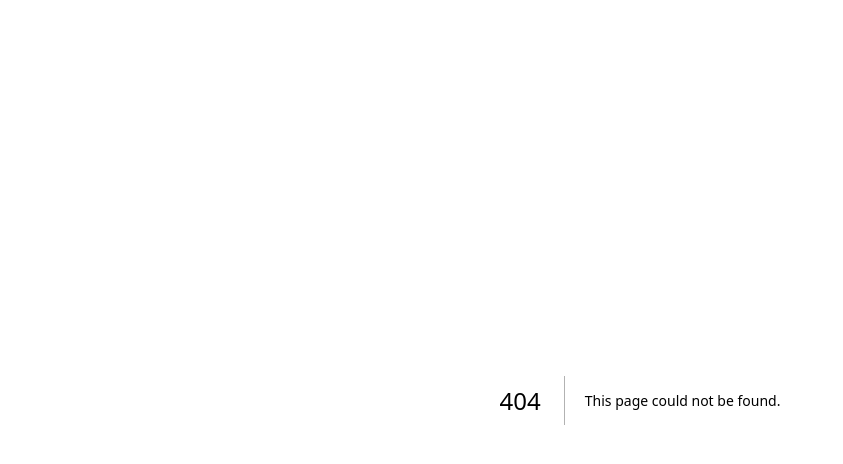
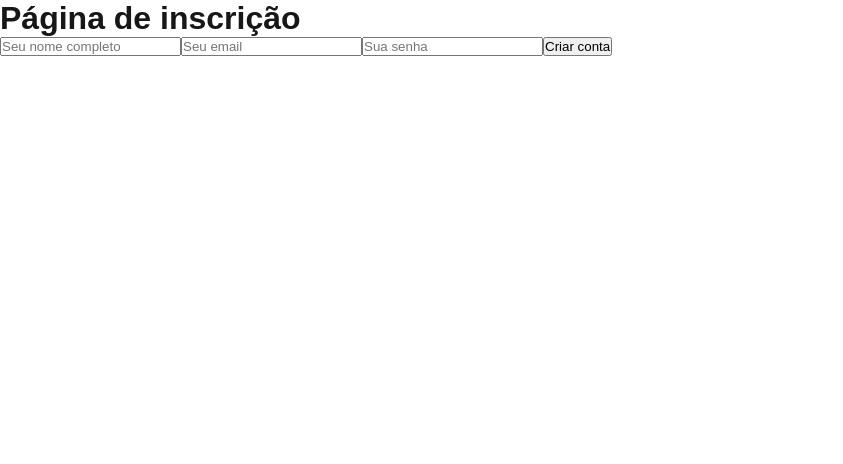
Before and after one commit to leocode7/autenticacao_better_auth, a Next.js app: page /inscricao in a window 1280 px wide. Before the commit this address had no page. Shown: the top 464 px of the page, without its empty margins (0-843 px from the left). Built offline with nearby package versions, Linux system fonts and the light colour scheme.

Commit message:
Inclusão da página de inscrição

```diff
--- a/src/app/login/page.tsx
+++ b/src/app/entrar/page.tsx
@@ -1,4 +1,4 @@
-import styles from "./login.module.css"
+import styles from "./entrar.module.css"
 
 const LoginPage = () => {
   return (
--- /dev/null
+++ b/src/app/inscricao/page.tsx
@@ -0,0 +1,35 @@
+"use client";
+
+import styles from "./inscricao.module.css"
+
+const InscricaoPage = () => {
+  return (
+    <div>
+      <h1>Página de inscrição</h1>
+
+      <form action="">
+        <input
+          name="name"
+          placeholder="Seu nome completo"
+          required
+          type="text"
+        />
+        <input
+          name="email"
+          type="email"
+          placeholder="Seu email"
+          required
+        />
+        <input
+          name="password"
+          type="password"
+          placeholder="Sua senha"
+          required
+        />
+        <button type="submit">Criar conta</button>
+      </form>
+    </div>
+  )
+}
+
+export default InscricaoPage;
--- a/src/app/page.module.css
+++ b/src/app/page.module.css
@@ -1,4 +1,8 @@
 .page {
+  display: flex;
+  flex-direction: column;
+  gap: 10px;
+
   background-color: aqua;
   min-height: 100vh;
   color: black;
--- a/src/app/page.tsx
+++ b/src/app/page.tsx
@@ -5,8 +5,8 @@ export default function HomePage() {
   return (
     <div className={styles.page}>
       <h1>BEM VINDO À HOME</h1>
-
-      <Link href={"/login"}>Entrar</Link>
+      <Link href={"/inscricao"}>Increver-se</Link>
+      <Link href={"/entrar"}>Entrar</Link>
     </div>
   );
 }
```
Also changed, not shown: src/app/entrar/entrar.module.css (renamed from src/app/login/login.module.css), src/app/inscricao/inscricao.module.css (added).
